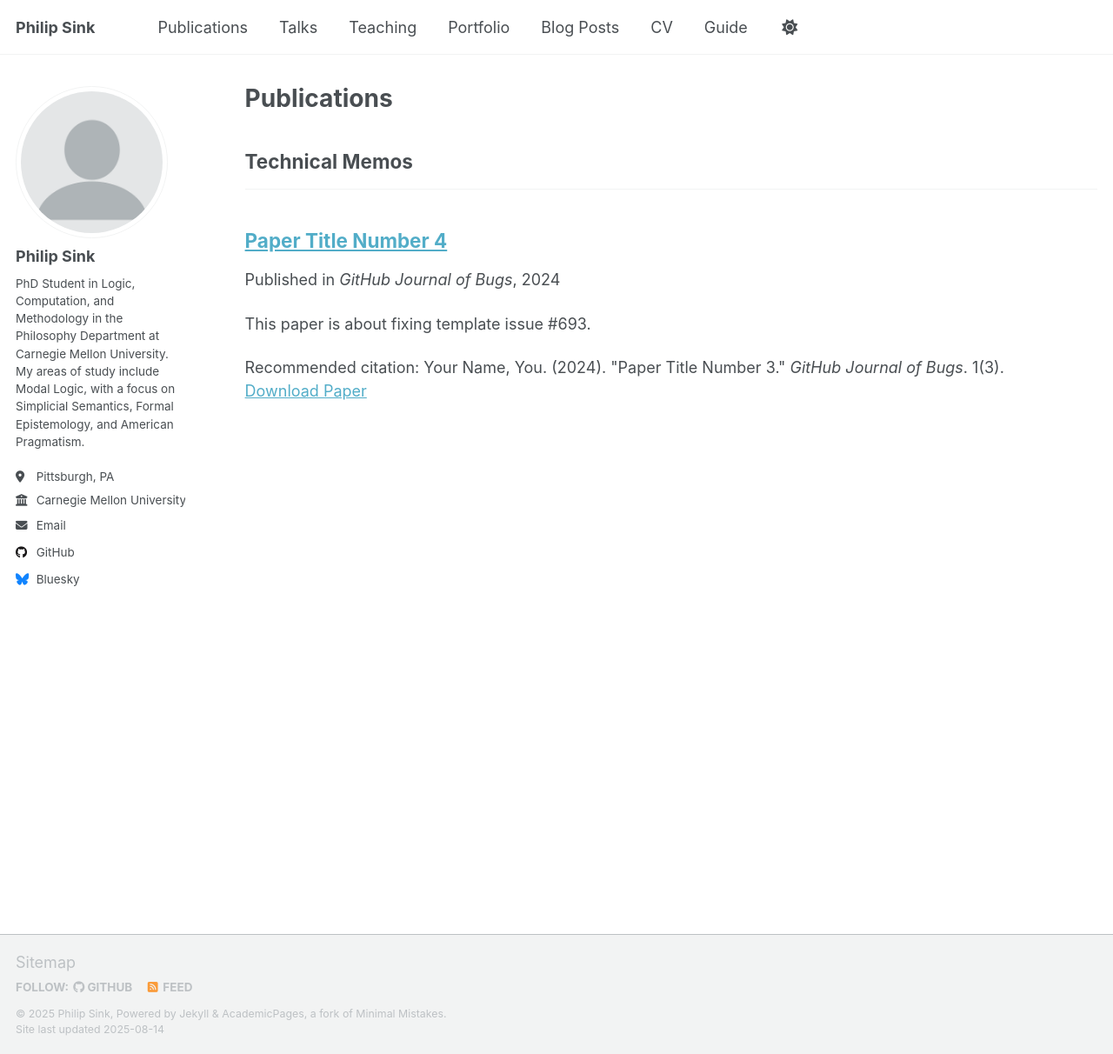
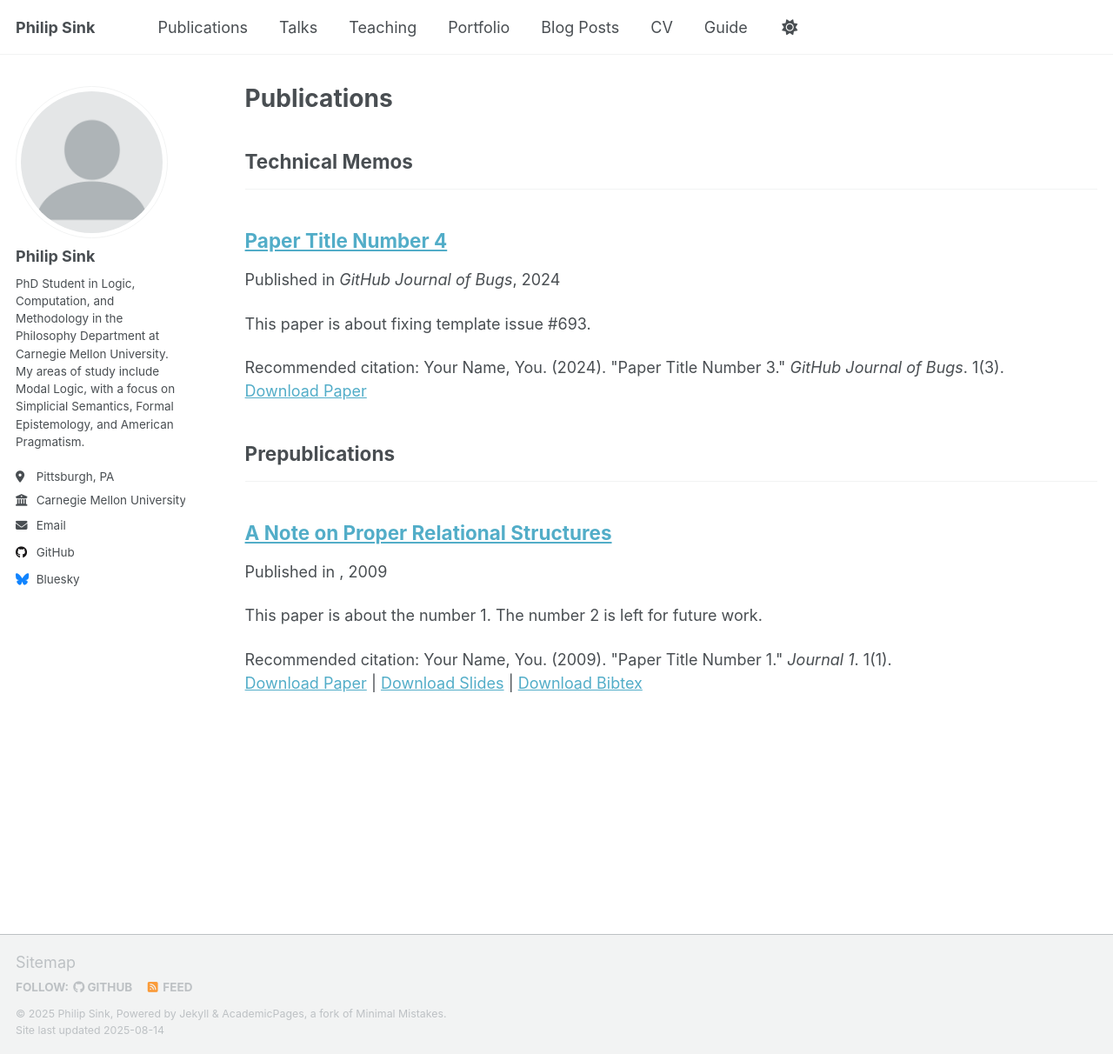
Before and after one commit to Philip-Sink/Philip-Sink.github.io, a Jekyll site: the page built from _pages/publications.html, in a window 1280 px wide and 1212 px high. Shown: the whole window at 87% size. Built offline with Jekyll 4.4.1, drawn with Linux system fonts in a browser that asks for light colours; a script that is not in the unit is left out.

Commit message:
Update _config.yml

```diff
--- a/_config.yml
+++ b/_config.yml
@@ -84,6 +84,8 @@ publication_category:
     title: 'Journal Articles'
   tech memos:
     title: 'Technical Memos'
+  prepublications:
+    title: 'Prepublications'
 
 # Site Settings
 teaser                   :  # filename of teaser fallback teaser image placed in /images/, .e.g. "500x300.png"
```
